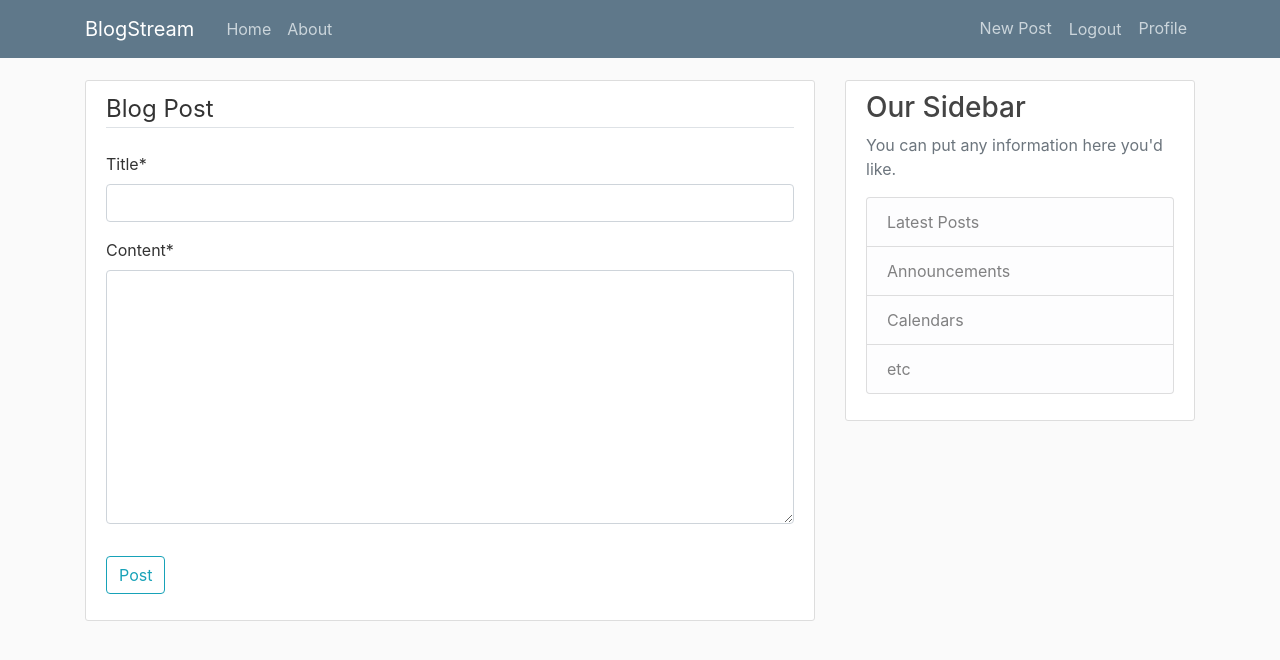
After one commit to sudip-2000/BlogSystem-using-Django, a Django app: page /post/new/ in a window 1280 px wide. The commit adds this page. Shown: the top 660 px of the page. Run offline with Django 5.2, Linux system fonts and the light colour scheme; a user stored in the database is signed in; some libraries are stand-ins or nearby versions.

Commit message:
create, update, delete post

```diff
--- a/blog/models.py
+++ b/blog/models.py
@@ -1,7 +1,7 @@
 from django.db import models
 from django.utils import timezone
 from django.contrib.auth.models import User
-
+from django.urls import reverse
 # Create your models here.
 
 class Post(models.Model):
@@ -12,3 +12,6 @@
 
     def __str__(self):
         return self.title
+
+    def get_absolute_url(self):
+        return reverse('post-detail', kwargs={'pk': self.pk})
--- a/blog/templates/blog/base.html
+++ b/blog/templates/blog/base.html
@@ -34,6 +34,7 @@
             <!-- Navbar Right Side -->
             <div class="navbar-nav">
               {%if user.is_authenticated%}
+                 <a class="nav-item nav-link" href="{%url 'post-create'%}">New Post</a>
                  <form method="post" action="{% url 'logout' %}" style="display: inline;">
                      {% csrf_token %}
                     <button type="submit" class="btn btn-link nav-item nav-link">Logout</button>
--- a/blog/templates/blog/home.html
+++ b/blog/templates/blog/home.html
@@ -8,7 +8,7 @@
           <a class="mr-2" href="#">{{ post.author }}</a>
           <small class="text-muted">{{ post.pub_date|date:"F d, Y" }}</small>
         </div>
-        <h2><a class="article-title" href="#">{{ post.title }}</a></h2>
+        <h2><a class="article-title" href="{%url 'post-detail' post.id%}">{{ post.title }}</a></h2>
         <p class="article-content">{{ post.content }}</p>
       </div>
     </article>
--- /dev/null
+++ b/blog/templates/blog/post_form.html
@@ -0,0 +1,18 @@
+{% extends "blog/base.html"%}
+{% load crispy_forms_tags %}
+{%block content%}
+    <div class="content-section">
+        <form method="POST">
+            {% csrf_token%}
+            <fieldset class="form-group">
+                <legend class="border-bottom mb-4">Blog Post</legend>
+                {{form|crispy}}
+            </fieldset>
+            <div class="form-group">
+                <button class="btn btn-outline-info" type="submit">Post</button>
+            </div>
+
+        </form>
+
+    </div>
+{%endblock content%}
--- a/blog/urls.py
+++ b/blog/urls.py
@@ -1,8 +1,13 @@
 from django.urls import path
 from . import views
+from .views import PostListView,PostDetailView, PostCreateView, PostUpdateView, PostDeleteView
 
 urlpatterns = [
-    path('',views.home, name='blog-home' ),
+    path('',PostListView.as_view(), name='blog-home' ),
+    path('post/<int:pk>/',PostDetailView.as_view(), name='post-detail' ),
+    path('post/<int:pk>/update/',PostUpdateView.as_view(), name='post-update' ),
+    path('post/<int:pk>/delete/',PostDeleteView.as_view(), name='post-delete' ),
+    path('post/new/',PostCreateView.as_view(), name='post-create' ),
     path('about/', views.about, name='blog-about'),
 
 ]
--- a/blog/views.py
+++ b/blog/views.py
@@ -1,6 +1,7 @@
 from django.shortcuts import render
 from .models import Post
-
+from django.views.generic import ListView, DetailView, CreateView, UpdateView, DeleteView
+from django.contrib.auth.mixins import LoginRequiredMixin, UserPassesTestMixin
 
 def home(request):
     context={
@@ -8,5 +9,50 @@
     }
     return render(request, 'blog/home.html', context)
 
+class PostListView(ListView):
+    model= Post
+    template_name= 'blog/home.html'
+    context_object_name = 'posts'
+    ordering = ['-pub_date']
+
+class PostDetailView(DetailView):
+    model= Post
+
+
+class PostCreateView(LoginRequiredMixin, CreateView):
+    model= Post
+    fields= ['title', 'content']
+
+    def form_valid(self, form):
+        form.instance.author=self.request.user
+        return super().form_valid(form)
+
+class PostUpdateView(LoginRequiredMixin,UserPassesTestMixin, UpdateView):
+    model= Post
+    fields= ['title', 'content']
+
+    def form_valid(self, form):
+        form.instance.author=self.request.user
+        return super().form_valid(form)
+
+    def test_func(self):
+        post=self.get_object()
+        if self.request.user==post.author:
+            return True
+        return False
+
+class PostDeleteView(LoginRequiredMixin, UserPassesTestMixin, DeleteView):
+    model= Post
+    success_url = '/'
+
+    def test_func(self):
+        post=self.get_object()
+        if self.request.user==post.author:
+            return True
+        return False
+
+
+
+
 def about(request):
     return render(request, 'blog/about.html', {'title':'about'})
```
Also changed, not shown: blog/templates/blog/post_confirm_delete.html (added, +19 -0 lines), blog/templates/blog/post_detail.html (added, +22 -0 lines).
